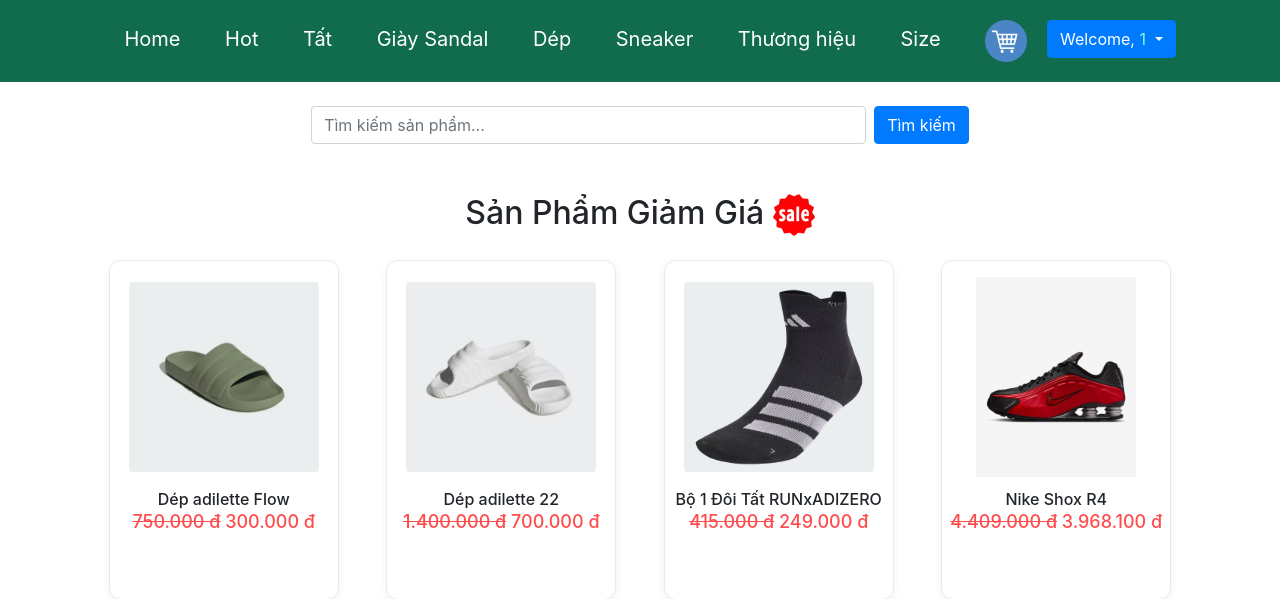
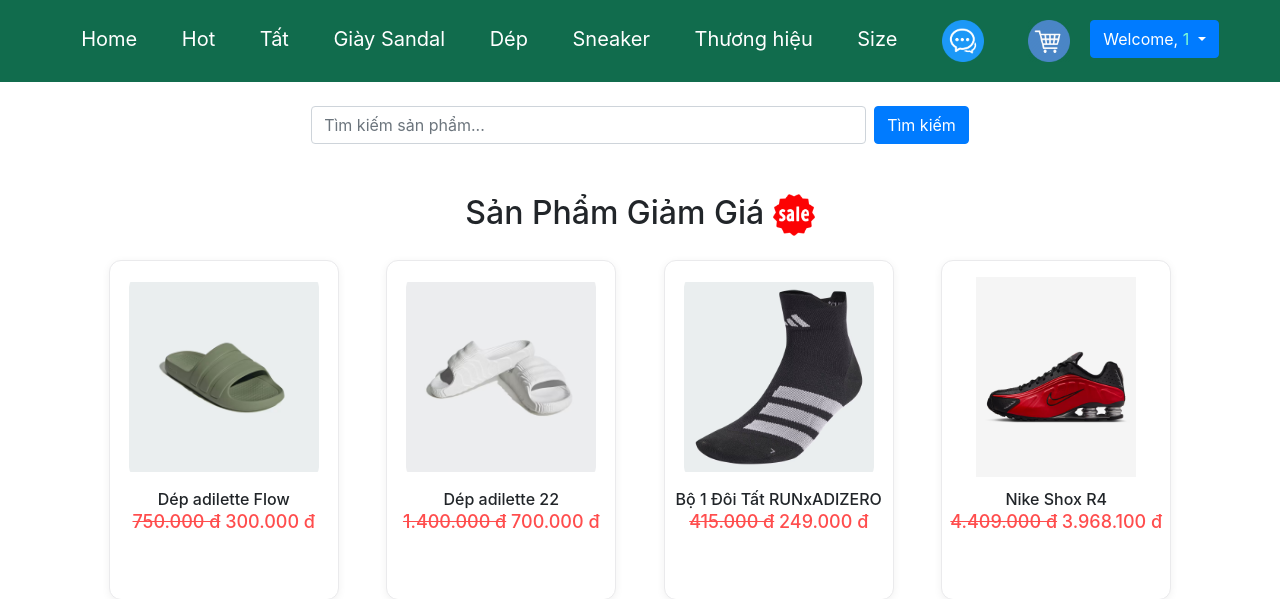
Before and after one commit to Chitai-maker/quanlybangiay, a PHP site: page /index.php in a window 1280 px wide. Shown: the top 599 px of the page. Run offline with PHP 8.4, Linux system fonts and the light colour scheme; the visitor is signed in with stand-in values (Sample User, id 1); data comes from the database, SQL or seed files in the repository.

Commit message:
thêm icon chat

```diff
--- a/shopgiay/header.php
+++ b/shopgiay/header.php
@@ -27,8 +27,9 @@
             <a href="size.php">Size</a>
             <?php
             if (isset($_SESSION['tenkhachhang'])) { ?>
+                <a href="chatbox.php"><img src="anh/chat.png" alt="HTML tutorial" style="width:42px;height:42px;"></a>
+                <a href="giohang.php"><img src="anh/giohang.webp" alt="HTML tutorial" style="width:42px;height:42px;"></a>
 
-                <a href="giohang.php"><img src="anh/giohang.webp" alt="HTML tutorial" style="width:42px;height:42px;"></a>
                 <!-- filepath: c:\xampp\htdocs\shopgiay\header.php -->
                 <div class="float-end dropdown">
                     <button class="btn btn-primary dropdown-toggle" type="button" id="dropdownMenuButton" data-bs-toggle="dropdown" aria-expanded="false">
```
Also changed, not shown: shopgiay/anh/chat.png (added).
